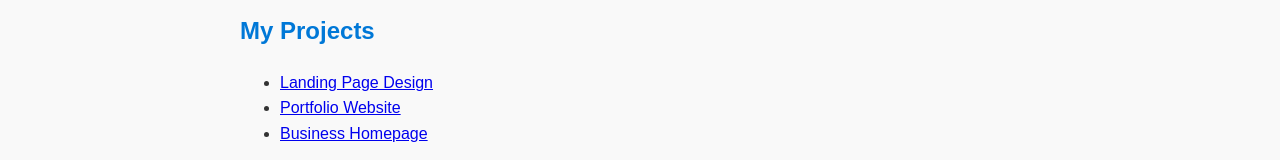
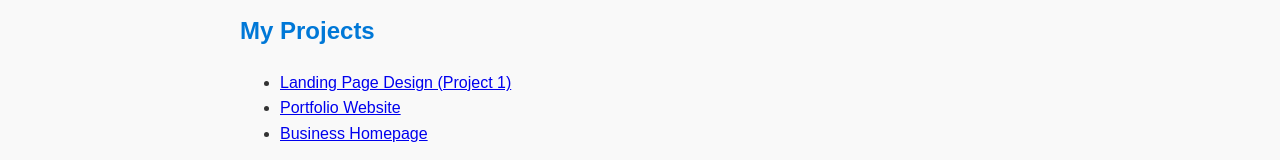
Before and after one commit to zawzawkyaukse123-ops/my-portfolio, a plain HTML site: page index.html in a window 1280 px wide. Shown: the part 475-635 px from the top of the page. Drawn offline with Linux system fonts and the light colour scheme.

Commit message:
Update index.html

```diff
--- a/index.html
+++ b/index.html
@@ -28,7 +28,8 @@
   <section id="projects">
     <h2>My Projects</h2>
     <ul>
-      <li><a href="https://example.com/project1" target="_blank">Landing Page Design</a></li>
+      <!-- Project 1 link -->
+      <li><a href="project1/project1.html" target="_blank">Landing Page Design (Project 1)</a></li>
       <li><a href="https://example.com/project2" target="_blank">Portfolio Website</a></li>
       <li><a href="https://example.com/project3" target="_blank">Business Homepage</a></li>
     </ul>
```
